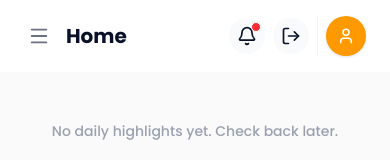
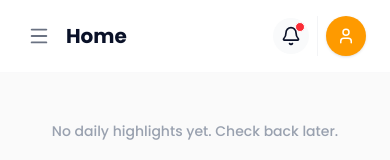
Before and after one commit to Darlington-s-store/LexGo-App, a React (Vite) app: page /dashboard in a window 390 px wide. Shown: the top 160 px of the page. Built offline with nearby package versions, Linux system fonts and the light colour scheme; sample sign-in values are in the browser's storage.

Commit message:
feat: implement DashboardLayout component with navigation, quick stats, and mobile-responsive sidebar

```diff
--- a/src/components/DashboardLayout.jsx
+++ b/src/components/DashboardLayout.jsx
@@ -399,18 +399,7 @@
               )}
             </div>
 
-            {/* Logout icon */}
-            <div
-              onClick={() => {
-                setIsNotificationsOpen(false);
-                setIsProfileDropdownOpen(false);
-                handleLogout();
-              }}
-              className="p-2 text-lexgo-dark rounded-full bg-gray-50 hover:bg-red-50 hover:text-red-500 cursor-pointer transition duration-150 active:scale-95 select-none"
-              title="Log out"
-            >
-              <LogOut size={20} />
-            </div>
+
 
             {/* Profile badge with dropdown */}
             <div className="relative">
@@ -436,7 +425,7 @@
                     className="fixed inset-0 z-40 bg-transparent"
                     onClick={() => setIsProfileDropdownOpen(false)}
                   />
-                  <div className="absolute right-0 mt-2 w-48 bg-white border border-gray-100 rounded-2xl shadow-xl py-2 z-50 animate-fade-in">
+                  <div className="absolute right-0 mt-2 w-52 bg-white border border-gray-100 rounded-2xl shadow-xl py-2 z-50 animate-fade-in">
                     <button
                       onClick={() => {
                         setIsProfileDropdownOpen(false);
@@ -446,6 +435,17 @@
                     >
                       <User size={16} className="text-gray-400" />
                       <span>My Profile</span>
+                    </button>
+                    <div className="mx-3 my-1 border-t border-gray-100" />
+                    <button
+                      onClick={() => {
+                        setIsProfileDropdownOpen(false);
+                        handleLogout();
+                      }}
+                      className="w-full flex items-center gap-3 px-4 py-2.5 text-sm font-semibold text-gray-500 hover:text-red-600 hover:bg-red-50 transition cursor-pointer text-left bg-transparent border-0"
+                    >
+                      <LogOut size={16} className="shrink-0" />
+                      <span>Sign Out</span>
                     </button>
                   </div>
                 </>
```
